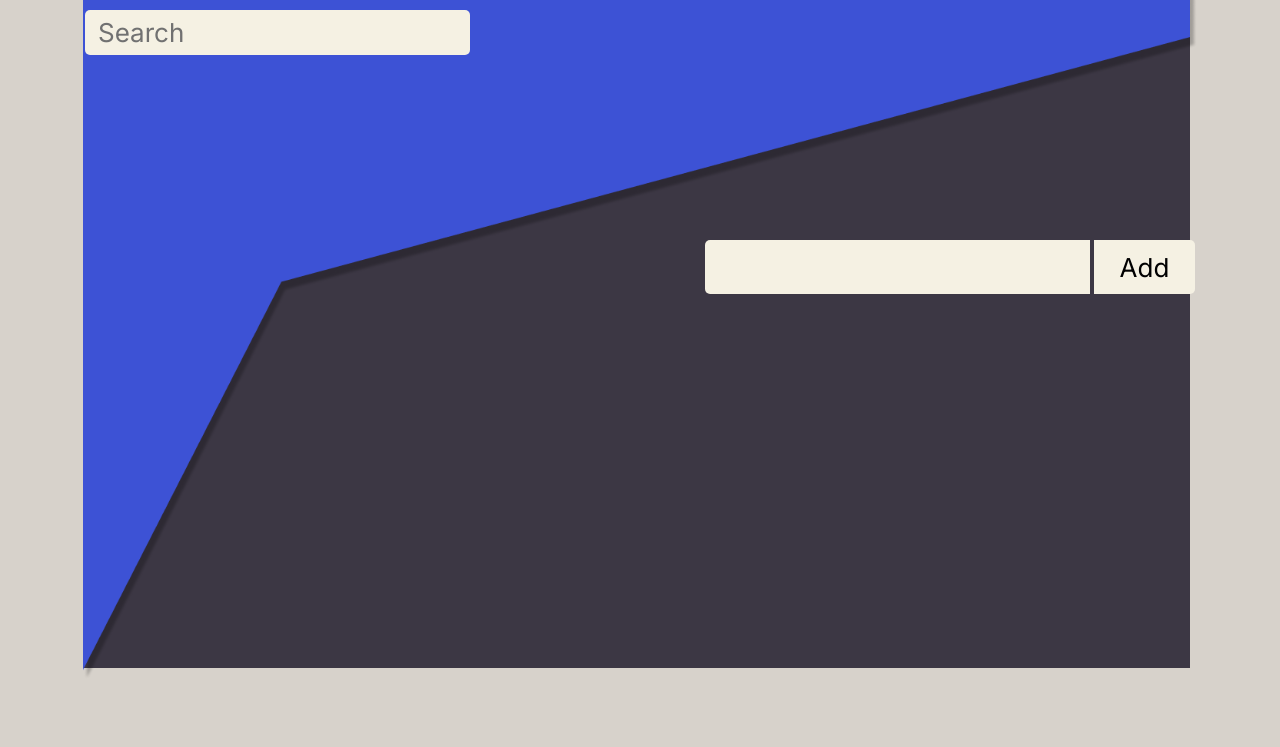
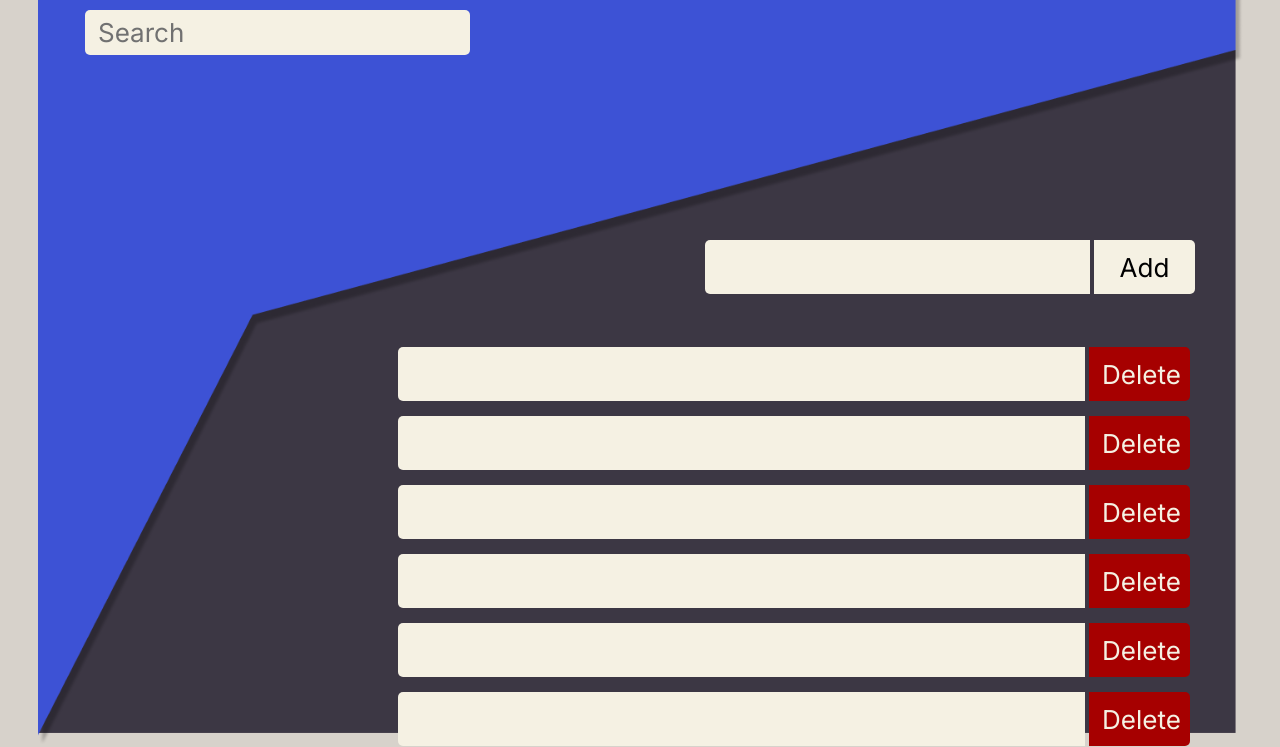
Before and after one commit to AndreyRantsev/notes, a plain HTML site: page index.html in a window 1280 px wide. Shown: the part 119-866 px from the top of the page. Before the commit the page ends 800 px from the top, so only its background shows below. Drawn offline with Linux system fonts and the light colour scheme.

Commit message:
new feature: done scroll

```diff
--- a/index.html
+++ b/index.html
@@ -29,7 +29,46 @@
                   <input type="submit" class="input input--add-btn" value="Add">
                </form>
                <ul class="list-notes" id="listNotes">
-
+                  <li class="list-notes__note">
+                     <input type="text" class="input input--note">
+                     <button class="input input--del">Delete</button>
+                  </li>
+                  <li class="list-notes__note">
+                     <input type="text" class="input input--note">
+                     <button class="input input--del">Delete</button>
+                  </li>
+                  <li class="list-notes__note">
+                     <input type="text" class="input input--note">
+                     <button class="input input--del">Delete</button>
+                  </li>
+                  <li class="list-notes__note">
+                     <input type="text" class="input input--note">
+                     <button class="input input--del">Delete</button>
+                  </li>
+                  <li class="list-notes__note">
+                     <input type="text" class="input input--note">
+                     <button class="input input--del">Delete</button>
+                  </li>
+                  <li class="list-notes__note">
+                     <input type="text" class="input input--note">
+                     <button class="input input--del">Delete</button>
+                  </li>
+                  <li class="list-notes__note">
+                     <input type="text" class="input input--note">
+                     <button class="input input--del">Delete</button>
+                  </li>
+                  <li class="list-notes__note">
+                     <input type="text" class="input input--note">
+                     <button class="input input--del">Delete</button>
+                  </li>
+                  <li class="list-notes__note">
+                     <input type="text" class="input input--note">
+                     <button class="input input--del">Delete</button>
+                  </li>
+                  <li class="list-notes__note">
+                     <input type="text" class="input input--note">
+                     <button class="input input--del">Delete</button>
+                  </li>
                </ul>
             </div>
          </div>
--- a/scss/sections/_main.scss
+++ b/scss/sections/_main.scss
@@ -2,13 +2,35 @@
     padding-top: 185px;
 
 }
+
 .main-content {
     display: flex;
     flex-direction: column;
     align-items: flex-end;
     row-gap: 53px;
 }
+
 .list-notes {
+    max-height: 400px;
+    overflow: auto;
+
+    &::-webkit-scrollbar {
+        width: 11px;               /* ширина scrollbar */
+    }
+
+    &::-webkit-scrollbar-track {
+        background: transparent;        /* цвет дорожки */
+    }
+
+    &::-webkit-scrollbar-thumb {
+        background-color: $upColor;    /* цвет плашки */
+        border-radius: 5px;
+    }
 }
+
 .list-notes__note {
+    padding-right: 5px;
+    &:not(:last-child) {
+        margin-bottom: 15px;
+    }
 }
```
Also changed, not shown: css/main.css, 1 other file.
